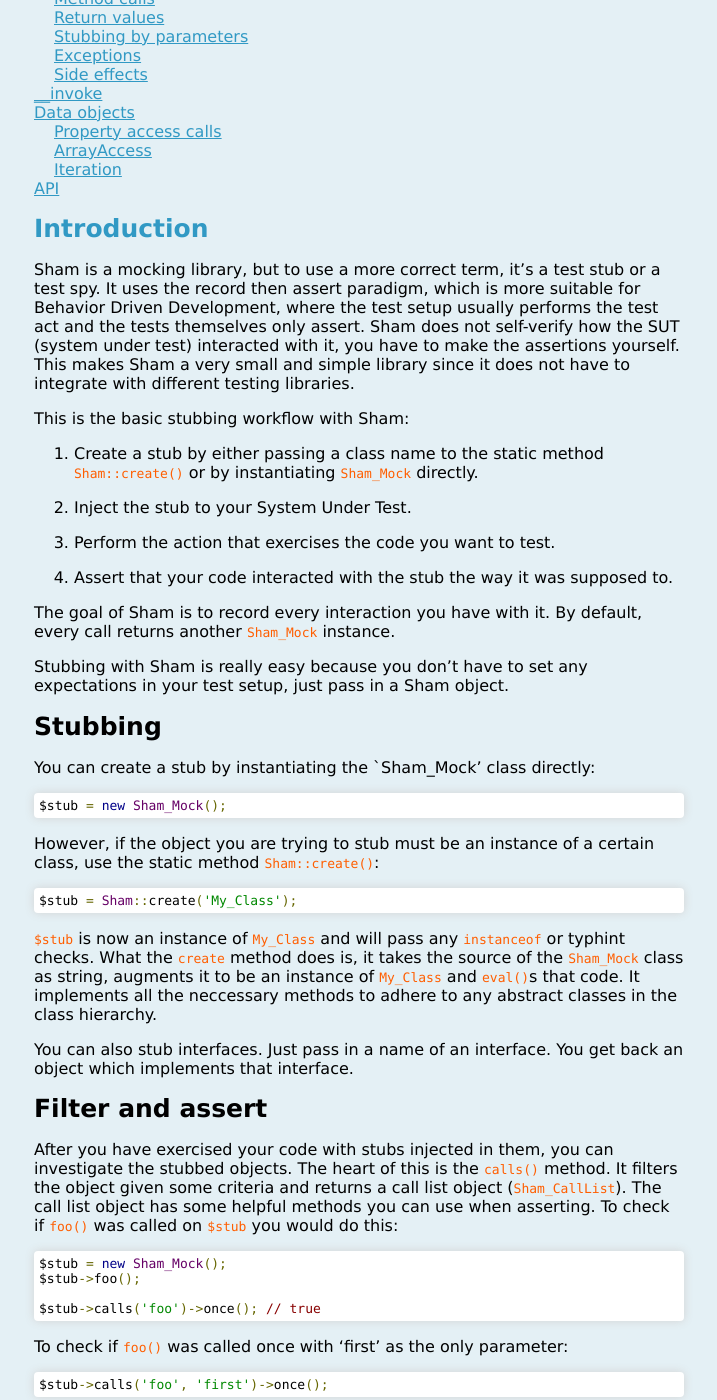
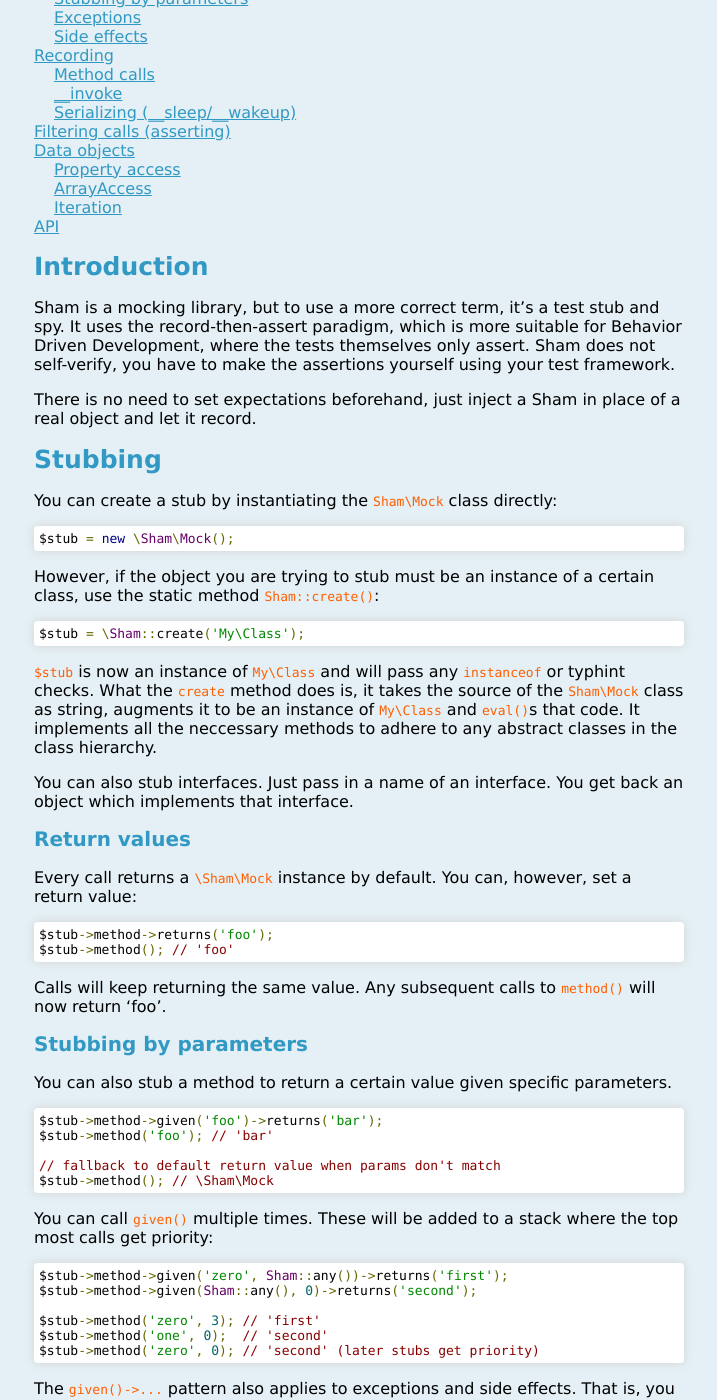
Before and after one commit to anttih/Sham, a Jekyll site: the page built from index.md, in a window 1280 px wide and 1400 px high, scrolled down 452 px. Shown: the whole window, without its empty margins (281-998 px from the left). Built offline with Jekyll 4.4.1, drawn with Linux system fonts in a browser that asks for light colours; nearby versions of some CDN libraries; Markdown is read by kramdown in place of the engine named in the settings; some of the changed text lies outside the part shown.

Commit message:
More docs

```diff
--- a/index.md
+++ b/index.md
@@ -15,22 +15,28 @@ framework for asserting.
 
 <ul>
     <li><a href="#intro">Introduction</a></li>
-    <li><a href="#stub">Stubbing</a></li>
-    <li><a href="#assert">Filter and assert</a></li>
+    <li><a href="#stubbing">Stubbing</a></li>
     <li>
         <ul>
-            <li><a href="#calls">Method calls</a></li>
             <li><a href="#return">Return values</a></li>
             <li><a href="#params">Stubbing by parameters</a></li>
             <li><a href="#exceptions">Exceptions</a></li>
             <li><a href="#sidefx">Side effects</a></li>
         </ul>
     </li>
-    <li><a href="#assert">__invoke</a></li>
-    <li><a href="#assert">Data objects</a></li>
+    <li><a href="#recording">Recording</a></li>
     <li>
         <ul>
-            <li><a href="#properties">Property access calls</a></li>
+            <li><a href="#calls">Method calls</a></li>
+            <li><a href="#invoke">__invoke</a></li>
+            <li><a href="#serialize">Serializing (__sleep/__wakeup)</a></li>
+        </ul>
+    </li>
+    <li><a href="#filter">Filtering calls (asserting)</a></li>
+    <li><a href="#data">Data objects</a></li>
+    <li>
+        <ul>
+            <li><a href="#properties">Property access</a></li>
             <li><a href="#arrayaccess">ArrayAccess</a></li>
             <li><a href="#iteration">Iteration</a></li>
         </ul>
@@ -40,93 +46,40 @@ framework for asserting.
 
 # <a name="intro" href="#intro">Introduction</a>
 
-Sham is a mocking library, but to use a more correct term, it's a test stub or
-a test spy. It uses the record then assert paradigm, which is more suitable for
-Behavior Driven Development, where the test setup usually performs the test act
-and the tests themselves only assert. Sham does not self-verify how the SUT
-(system under test) interacted with it, you have to make the assertions
-yourself. This makes Sham a very small and simple library since it does not
-have to integrate with different testing libraries.
+Sham is a mocking library, but to use a more correct term, it's a test stub
+and spy. It uses the record-then-assert paradigm, which is more suitable for
+Behavior Driven Development, where the tests themselves only assert. Sham does
+not self-verify, you have to make the assertions yourself using your test
+framework.
 
-This is the basic stubbing workflow with Sham:
+There is no need to set expectations beforehand, just inject a Sham in place of
+a real object and let it record.
 
-1. Create a stub by either passing a class name to the static method
-   `Sham::create()` or by instantiating `Sham_Mock` directly.
 
-2. Inject the stub to your System Under Test.
+# <a name="stubbing" href="#stubbing">Stubbing</a>
 
-3. Perform the action that exercises the code you want to test.
+You can create a stub by instantiating the `Sham\Mock` class directly:
 
-4. Assert that your code interacted with the stub the way it was supposed to.
+    $stub = new \Sham\Mock();
 
-The goal of Sham is to record every interaction you have with it. By default,
-every call returns another `Sham_Mock` instance.
+However, if the object you are trying to stub must be an instance of a certain
+class, use the static method `Sham::create()`:
 
-Stubbing with Sham is really easy because you don't have to set any
-expectations in your test setup, just pass in a Sham object.
+    $stub = \Sham::create('My\Class');
 
-# Stubbing
-
-You can create a stub by instantiating the `Sham_Mock' class directly:
-
-    $stub = new Sham_Mock();
-
-However, if the object you are trying to stub must be an instance of a certain class,
-use the static method `Sham::create()`:
-
-    $stub = Sham::create('My_Class');
-
-`$stub` is now an instance of `My_Class` and will pass any `instanceof` or
+`$stub` is now an instance of `My\Class` and will pass any `instanceof` or
 typhint checks. What the `create` method does is, it takes the source of the
-`Sham_Mock` class as string, augments it to be an instance of `My_Class` and
+`Sham\Mock` class as string, augments it to be an instance of `My\Class` and
 `eval()`s that code. It implements all the neccessary methods to adhere to any
 abstract classes in the class hierarchy.
 
 You can also stub interfaces. Just pass in a name of an interface. You get back
 an object which implements that interface.
 
-# Filter and assert
 
-After you have exercised your code with stubs injected in them, you can
-investigate the stubbed objects. The heart of this is the `calls()` method.
-It filters the object given some criteria and returns a call list object
-(`Sham_CallList`). The call list object has some helpful methods you can use
-when asserting. To check if `foo()` was called on `$stub` you would do this:
+## <a name="return" href="#return">Return values</a>
 
-    $stub = new Sham_Mock();
-    $stub->foo();
-
-    $stub->calls('foo')->once(); // true
-
-To check if `foo()` was called once with 'first' as the only parameter:
-
-    $stub->calls('foo', 'first')->once();
-
-To check if `foo()` was called with anything as the first param and `bar` as
-the second param:
-
-    $stub->calls('foo', Sham::any(), 'bar')->once();
-
-The special `Sham::any()` call returns a matcher object which matches anything.
-This is useful when you are writing a test which only needs to test a certain
-parameter and ignore the others.
-
-## Method calls and method overloading
-
-Sham does not distinguish between normal and overloaded method calls. You
-filter both with just the called method's name. For example, if you call a
-method `overload()`, which would be an overloaded method in the real
-implementation:
-
-    $stub->overload();
-
-    $stub->calls('overload')->once(); // true
-    $stub->calls('__call')->never();  // true, no __call call is ever recorded
-
-
-## Return values
-
-Every call returns a `Sham_Mock` instance by default. You can, however, set a
+Every call returns a `\Sham\Mock` instance by default. You can, however, set a
 return value:
 
     $stub->method->returns('foo');
@@ -135,7 +88,7 @@ return value:
 Calls will keep returning the same value. Any subsequent calls to `method()`
 will now return 'foo'.
 
-## Stubbing based on parameters
+## <a name="params" href="#params">Stubbing by parameters</a>
 
 You can also stub a method to return a certain value given specific parameters.
 
@@ -143,7 +96,7 @@ You can also stub a method to return a certain value given specific parameters.
     $stub->method('foo'); // 'bar'
 
     // fallback to default return value when params don't match
-    $stub->method(); // Sham_Mock
+    $stub->method(); // \Sham\Mock
 
 You can call `given()` multiple times. These will be added to a stack where the
 top most calls get priority:
@@ -159,20 +112,19 @@ The `given()->...` pattern also applies to exceptions and side effects. That
 is, you can replace the `returns()` call with `throws()` or `does()`. More on
 these next.
 
-## Throwing exceptions
+## <a name="exceptions" href="#exceptions">Throwing exceptions</a>
 
 To make a call throw an exception on invokation, use the `throws()` method.
 The first parameter tells it which exception to throw. You can give it a name
 of an exception as a string, or an instance of an exception class. If not given
-anything, it will throw a `Sham_Exception`. All of the examples below will
-set `method()` to throw a `Sham_Exception` when invoked:
+anything, it will throw a `Sham\Exception`. All of the examples below will
+set `method()` to throw a `Sham\Exception` when invoked:
 
-    $stub->method->throws('Sham_Exception');
-    $stub->method->throws(new Sham_Exception());
+    $stub->method->throws('Sham\Exception');
+    $stub->method->throws(new \Sham\Exception());
     $stub->method->throws();
 
-
-## Side effects
+## <a name="sidefx" href="#sidefx">Side effects</a>
 
 You can also make methods run code when they are invoked. These side effects can
 be added with the `does()` method. It accepts an anonymous function as it's
@@ -188,7 +140,21 @@ only param.
 Think hard before you use this. It's very likely that you need to refactor your
 code before ever needing to use this.
 
-## __invoke
+# <a name="recording" href="#recording">Recording</a>
+
+## <a name="calls" href="#calls">Method calls</a>
+
+Sham does not distinguish between normal and overloaded method calls. You
+filter both with just the called method's name. For example, if you call a
+method `overload()`, which would be an overloaded method in the real
+implementation:
+
+    $stub->overload();
+
+    $stub->calls('overload')->once(); // true
+    $stub->calls('__call')->never();  // true, no __call call is ever recorded
+
+## <a name="invoke" href="#invoke">__invoke</a>
 
 A Sham instance can be invoked. A call with name `__invoke` is recorded:
 
@@ -209,8 +175,55 @@ or using a convenience method `returns()` on the stub itself:
     $stub->returns('return value');
     $stub(); // 'return value'
 
+## <a name="serialize" href="#serialize">Serializing</a>
 
-# Sham as value object
+Stubs can be serialized and unserialized. Sham records both `__sleep` and
+`__wakeup`.
+
+    $stub = new \Sham\Mock();
+    $waken = unserialize(serialize($stub));
+
+    $waken->calls('__sleep')->once(); // true
+    $waken->calls('__wakeup')->once(); // true
+
+Stubbed method return values are preserved, but side effects and exceptions are
+not. This is because they are implemented with anonymous functions and PHP
+can't serialize those.
+
+    $stub->method->given('something')->returns('return value');
+    $waken = unserialize(serialize($stub));
+
+    $waken->method('something'); // 'return value'
+
+# <a name="filter" href="#filter">Filtering calls (asserting)</a>
+
+To investigate your stub objects you use the `calls()` method. It filters the
+calls by given criteria and returns a call list object (`Sham\CallList`). The
+call list object has some helpful methods you can use when asserting. These
+methods don't throw exceptions. Use your test runner for actual asserting.
+
+To check if `foo()` was called on `$stub` you would do this:
+
+    $stub = new \Sham\Mock();
+    $stub->foo();
+
+    $stub->calls('foo')->once(); // true
+
+To check if `foo()` was called once with 'first' as the only parameter:
+
+    $stub->calls('foo', 'first')->once();
+
+To check if `foo()` was called with anything as the first param and `bar` as
+the second param:
+
+    $stub->calls('foo', Sham::any(), 'bar')->once();
+
+The special `Sham::any()` call returns a matcher object which matches anything.
+This is useful when you are writing a test which only needs to test a certain
+parameter and ignore the others.
+
+
+# <a name="data" href="#data">Data objects</a>
 
 Sham objects can act as value or entity objects. All property access,
 array access and iteration is recorded. The data it operates on is set using
@@ -224,13 +237,13 @@ Property access, array access and iteration all operate on the same data.
     $stub->key   // 'value'
     $stub['key'] // 'value'
 
-## Property access and property overloading
+## <a name="properties" href="#properties">Properties</a>
 
 Properties can be set and retrieved, and it works just like you'd expect.
-Under the hood all the calls get recorded. This behavior can be used when
-testing code that uses the Entity or Active Record pattern:
+Under the hood all the calls get recorded. This is useful when you are
+stubbing out an entity or an Active Record object:
 
-    $record = new Sham_Mock();
+    $record = new \Sham\Mock();
 
     $record->name = 'Antti';
     $record->save();
@@ -258,7 +284,25 @@ Sham implements the `ArrayAccess` interface and records all of those calls.
 ## <a name="iteration" href="#iteration">Iteration</a>
 
 You can iterate over the data
-You can also iterate over the data set with Sham_Mock::shamSetData().
+You can also iterate over the data set with `\Sham\Mock::shamSetData()`.
 All of the calls implemented by `Iterator` will be recorded.
 
 # <a name="api" href="#api">API</a>
+
+`Sham_Mock`
+
+* `shamSetData()`
+
+* `calls()` - a proxy for `Sham\CallList::calls()`
+
+
+`Sham\CallList`:
+
+* `calls([...])` - Filters calls by parameters and returns a new call list with
+  those calls
+
+* `times($count)` - Is there `$count` amount of calls in the call list.
+
+* `once()` - Is there exactly one call in the list. Returns a boolean.
+
+* `never()` - Are there no calls in the list. Returns a boolean.
```
Also changed, not shown: other parts of index.md (+14 -1 lines).
